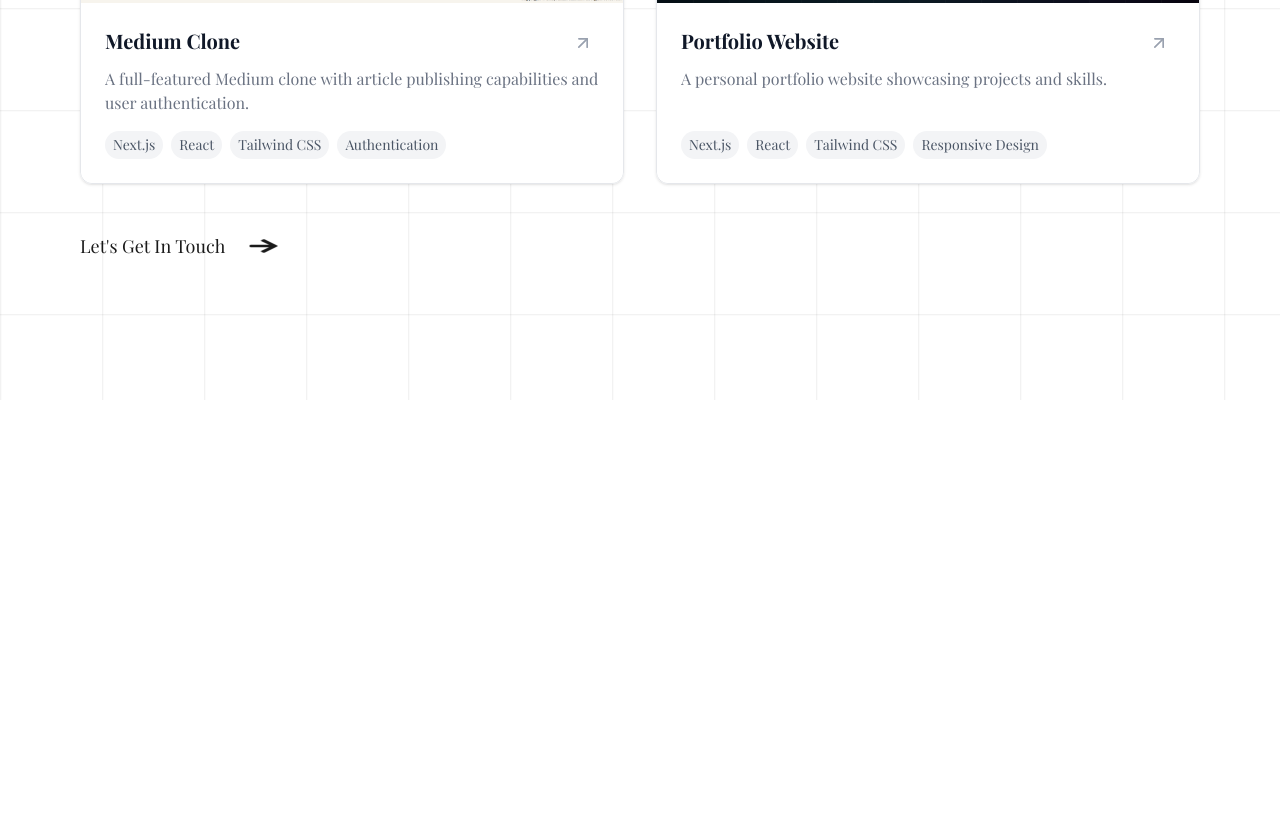
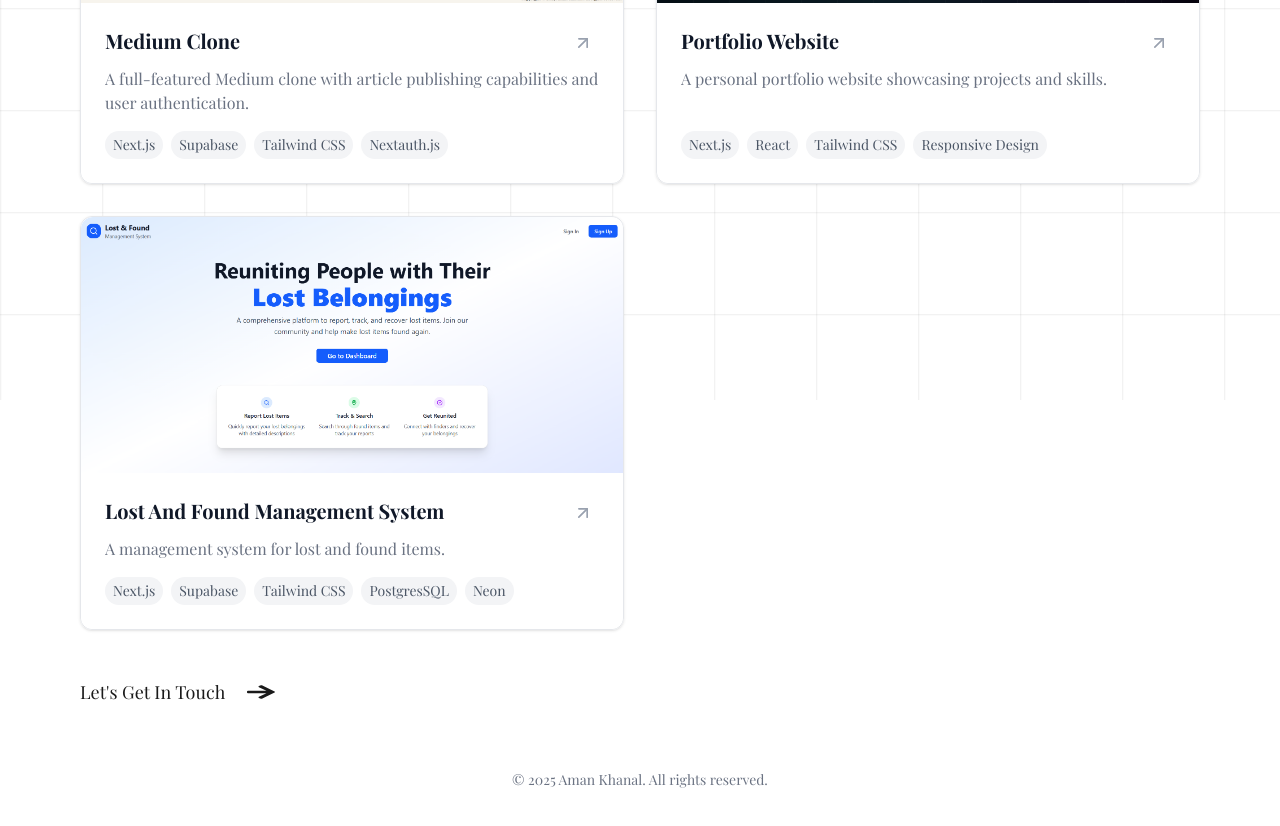
Before and after one commit to amankhanal1960/PortfolioWebsite, a Next.js app: page /projects in a window 1280 px wide. Shown: the part 400-1226 px from the top of the page. Before the commit the page ends 800 px from the top, so only its background shows below. Built offline with nearby package versions, Linux system fonts and the light colour scheme; a web font is replaced by a local one.

Commit message:
::fix:: added the footer to all the pages

```diff
--- a/app/contact/page.tsx
+++ b/app/contact/page.tsx
@@ -311,6 +311,9 @@ const Contact: React.FC = () => {
           </div>
         </div>
       </div>
+      <footer className="text-center text-gray-500 text-sm py-8 mt-8">
+        <p>© {new Date().getFullYear()} Aman Khanal. All rights reserved.</p>
+      </footer>
     </div>
   );
 };
--- a/app/projects/page.tsx
+++ b/app/projects/page.tsx
@@ -35,7 +35,7 @@ const projects: ProjectProps[] = [
       "A full-featured Medium clone with article publishing capabilities and user authentication.",
     imageUrl: "/medium1.png",
     projectUrl: "https://medium-clone-three-nu.vercel.app/",
-    tags: ["Next.js", "React", "Tailwind CSS", "Authentication"],
+    tags: ["Next.js", "Supabase", "Tailwind CSS", "Nextauth.js"],
   },
   {
     title: "Portfolio Website",
@@ -43,6 +43,13 @@ const projects: ProjectProps[] = [
     imageUrl: "/portfolio.png",
     projectUrl: "https://amankhanal.vercel.app/",
     tags: ["Next.js", "React", "Tailwind CSS", "Responsive Design"],
+  },
+  {
+    title: "Lost And Found Management System",
+    description: "A management system for lost and found items.",
+    imageUrl: "/lostandfound.png",
+    projectUrl: "https://lost-and-found-management.vercel.app/",
+    tags: ["Next.js", "Supabase", "Tailwind CSS", "PostgresSQL", "Neon"],
   },
 ];
 
@@ -96,6 +103,9 @@ export default function Projects() {
           </Link>
         </div>
       </div>
+      <footer className="text-center text-gray-500 text-sm py-8 mt-8">
+        <p>© {new Date().getFullYear()} Aman Khanal. All rights reserved.</p>
+      </footer>
     </div>
   );
 }
```
Also changed, not shown: public/lostandfound.png (added).
